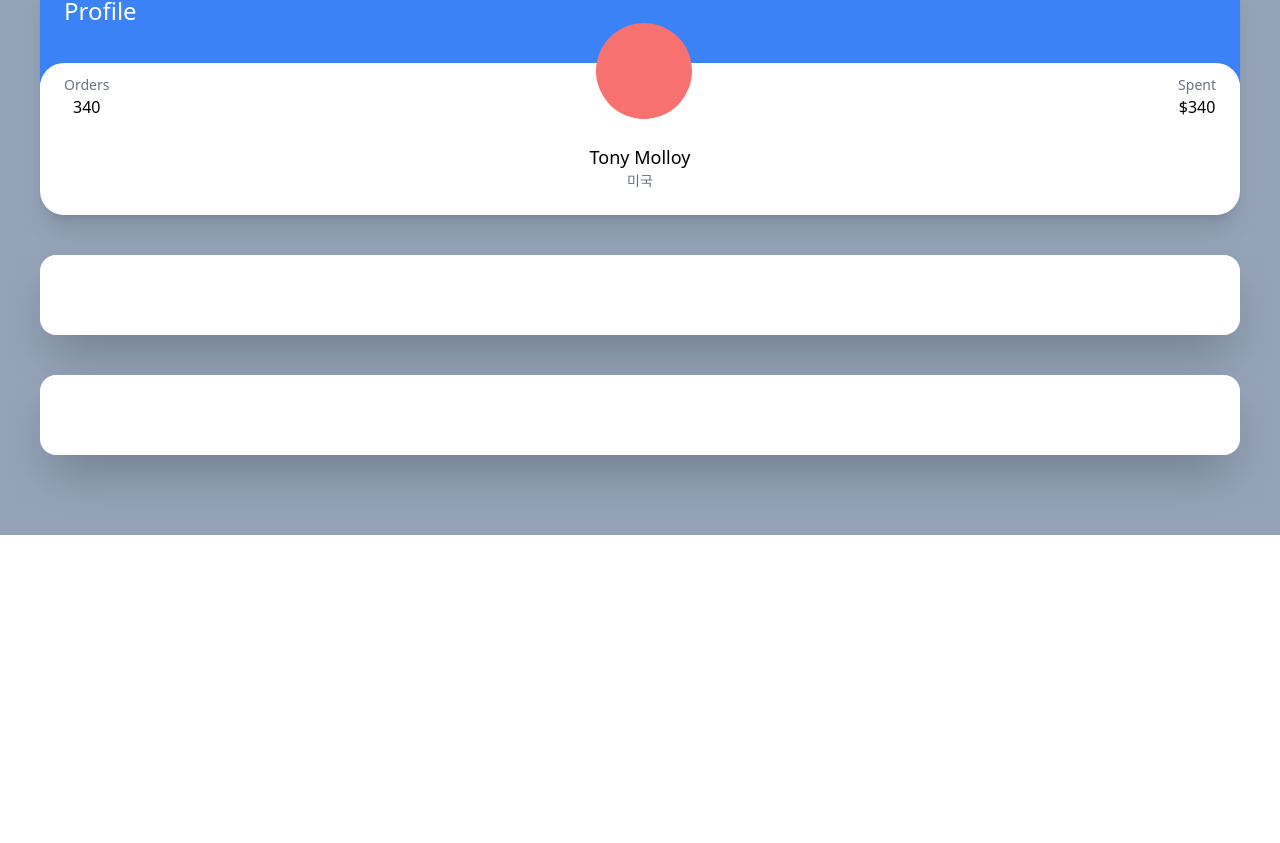
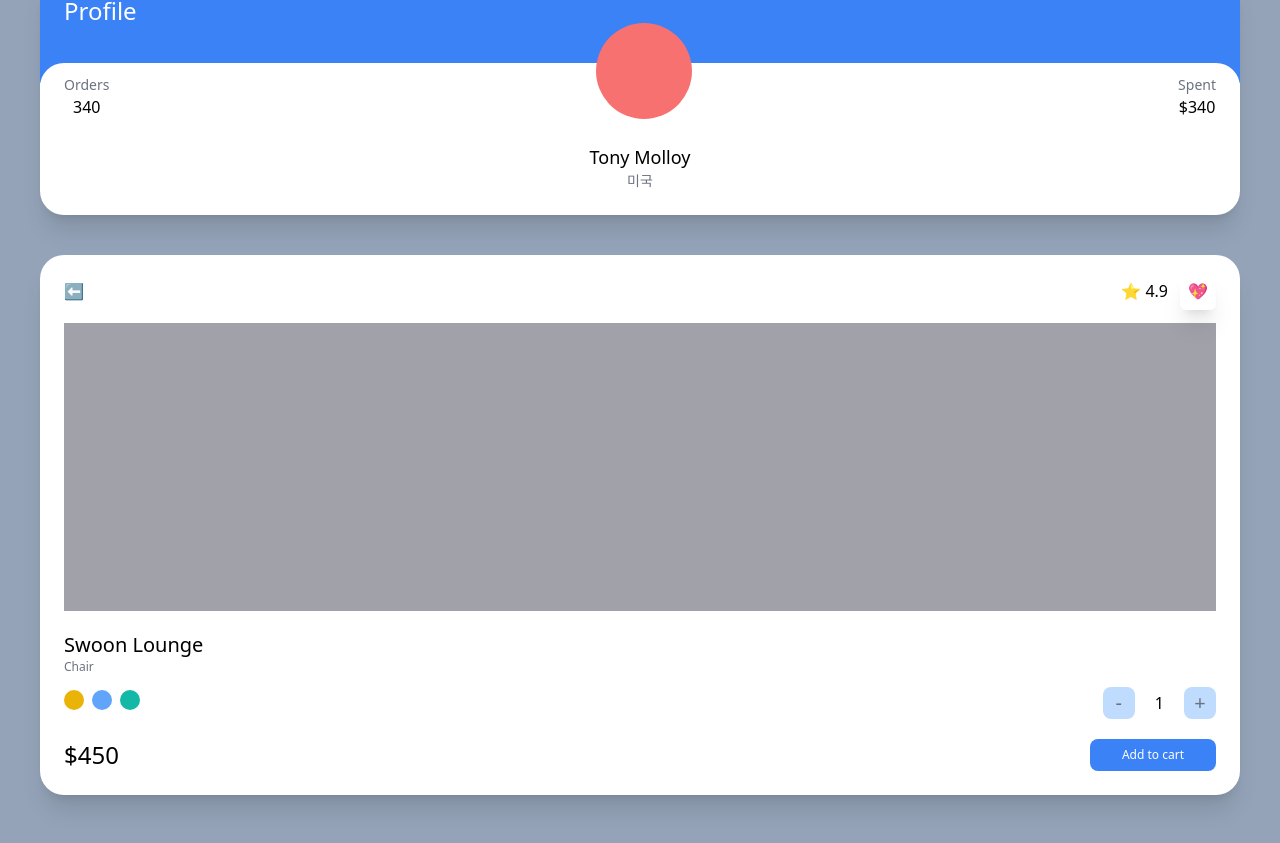
Before and after one commit to Whited123/carrot-market, a Next.js app: page / in a window 1280 px wide. Shown: the part 407-1250 px from the top of the page. Before the commit the page ends 942 px from the top, so only its background shows below. Built offline with nearby package versions, Linux system fonts and the light colour scheme.

Commit message:
캐럿마켓 1일차
이게맞나..

```diff
--- a/pages/index.tsx
+++ b/pages/index.tsx
@@ -1,6 +1,6 @@
 export default function Home() {
   return (
-    <div className="bg-slate-400 py-20 px-10 grid gap-10">
+    <div className="bg-slate-400 py-20 px-10 grid gap-10 min-h-screen">
       <div className="bg-white p-6 rounded-3xl shadow-2xl">
         <span className="font-semibold text-3xl">Select Item</span>
         <div className="flex justify-between my-2">
@@ -15,9 +15,9 @@
           <span>Total</span>
           <span className="font-semibold">$9</span>
         </div>
-        <div className="mt-5 bg-blue-500 text-white p-3 text-center rounded-xl w-2/4 mx-auto">
+        <button className="mt-5 bg-blue-500 text-white p-3 text-center rounded-xl w-2/4 mx-auto hover:bg-teal-600 hover:text-black active:bg-orange-500 focus:bg-pink-500">
           체크아웃
-        </div>
+        </button>
       </div>
       <div className="bg-white overflow-hidden rounded-3xl shadow-xl">
         <div className="bg-blue-500 p-6 pb-14">
@@ -41,8 +41,42 @@
           </div>
         </div>
       </div>
-      <div className="bg-white p-10 rounded-2xl shadow-2xl"></div>
-      <div className="bg-white p-10 rounded-2xl shadow-2xl"></div>
+      <div className="bg-white p-6 rounded-3xl shadow-xl">
+        <div className="flex mb-5 justify-between items-center">
+          <span>⬅️</span>
+          <div className="space-x-3">
+            <span>⭐️ 4.9</span>
+            <span className="shadow-xl p-2 rounded-md">💖</span>
+          </div>
+        </div>
+        <div className="bg-zinc-400 h-72 mb-5" />
+        <div className="flex flex-col">
+          <span className="font-medium text-xl">Swoon Lounge</span>
+          <span className="text-xs text-gray-500">Chair</span>
+          <div className="mt-3 mb-5 flex justify-between items-center">
+            <div className="space-x-2">
+              <button className="h-5 w-5 rounded-full bg-yellow-500"></button>
+              <button className="h-5 w-5 rounded-full bg-blue-400"></button>
+              <button className="h-5 w-5 rounded-full bg-teal-500"></button>
+            </div>
+            <div className="flex items-center space-x-5">
+              <button className=" rounded-lg bg-blue-200 flex justify-center items-center aspect-square w-8 text-xl text-gray-500">
+                -
+              </button>
+              <span>1</span>
+              <button className=" rounded-lg bg-blue-200 flex justify-center items-center aspect-square w-8 text-xl text-gray-500">
+                +
+              </button>
+            </div>
+          </div>
+          <div className="flex justify-between items-center">
+            <span className="font-medium text-2xl">$450</span>
+            <button className="bg-blue-500 py-2 px-8 text-center text-xs text-white rounded-lg">
+              Add to cart
+            </button>
+          </div>
+        </div>
+      </div>
     </div>
   );
 }
```
